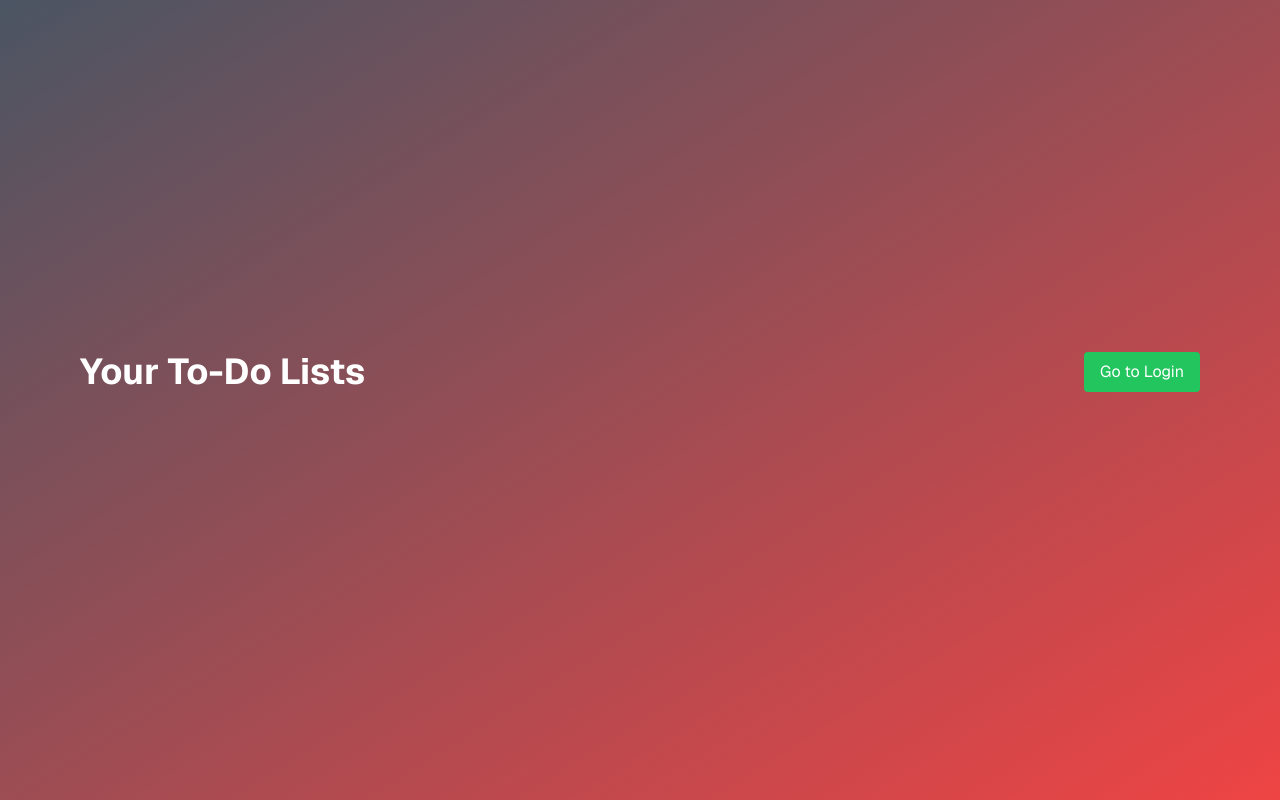
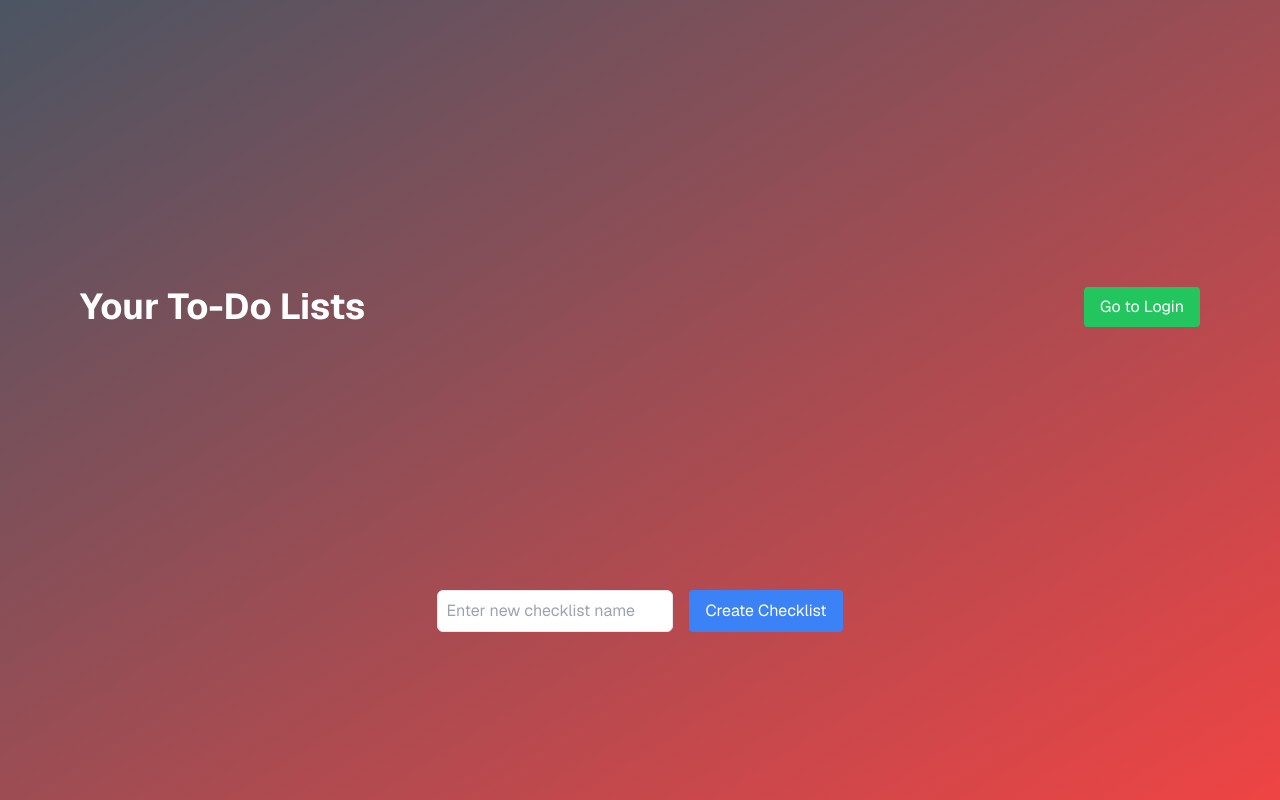
Before and after one commit to ntijoh-zejd-avdic/ReactNext1, a Next.js app in the folder todo-omatic-too/: page / in a window 1280 px wide. Built offline with nearby package versions, Linux system fonts and the light colour scheme.

Commit message:
Fixy stuff

```diff
--- a/todo-omatic-too/src/app/page.js
+++ b/todo-omatic-too/src/app/page.js
@@ -84,6 +84,30 @@ export default function Home() {
     router.push("/login"); // Navigate to the login page
   };
 
+  const [newListName, setNewListName] = useState('');
+  const [error, setError] = useState('');
+
+  // Handle list creation
+  const handleCreateList = async (e) => {
+    e.preventDefault();
+    if (!newListName.trim()) {
+      setError('Checklist name cannot be empty.');
+      return;
+    }
+
+    // Create a new list object
+    const newList = {
+      id: todoLists.length + 1,
+      title: newListName,
+      tasksList: [],
+    };
+
+    // Add new list to state
+    setTodoLists((prevLists) => [...prevLists, newList]);
+    setNewListName(''); // Clear the input
+    setError(''); // Clear any previous error
+  };
+
   return (
     <div className="h-screen overflow-hidden bg-gradient-to-br from-gray-600 to-red-500">
       {/* Main Content */}
@@ -99,6 +123,27 @@ export default function Home() {
         </header>
 
         <main className="flex flex-col gap-8 items-center sm:items-start">
+          {/* Form to create new checklist */}
+          <form onSubmit={handleCreateList} className="flex gap-4 mt-6 mb-8">
+            <input
+              type="text"
+              value={newListName}
+              onChange={(e) => setNewListName(e.target.value)}
+              placeholder="Enter new checklist name"
+              className="p-2 border rounded-md text-black"
+            />
+            <button
+              type="submit"
+              className="px-4 py-2 bg-blue-500 text-white rounded hover:bg-blue-600"
+            >
+              Create Checklist
+            </button>
+          </form>
+
+          {/* Display error message */}
+          {error && <p className="text-red-500">{error}</p>}
+
+          {/* Display existing checklists */}
           <div className="grid grid-cols-1 sm:grid-cols-2 md:grid-cols-3 gap-8 mt-6">
             {todoLists.map((list) => {
               const completedCount = list.tasksList.filter(
@@ -111,9 +156,7 @@ export default function Home() {
                   key={list.id}
                   className="p-4 border border-gray-300 bg-gray-900 rounded-lg shadow-md hover:shadow-lg transition"
                 >
-                  <h2 className="text-xl font-semibold text-white">
-                    {list.title}
-                  </h2>
+                  <h2 className="text-xl font-semibold text-white">{list.title}</h2>
                   <p className="text-gray-400">
                     {completedCount} of {totalTasks} tasks completed
                   </p>
```
